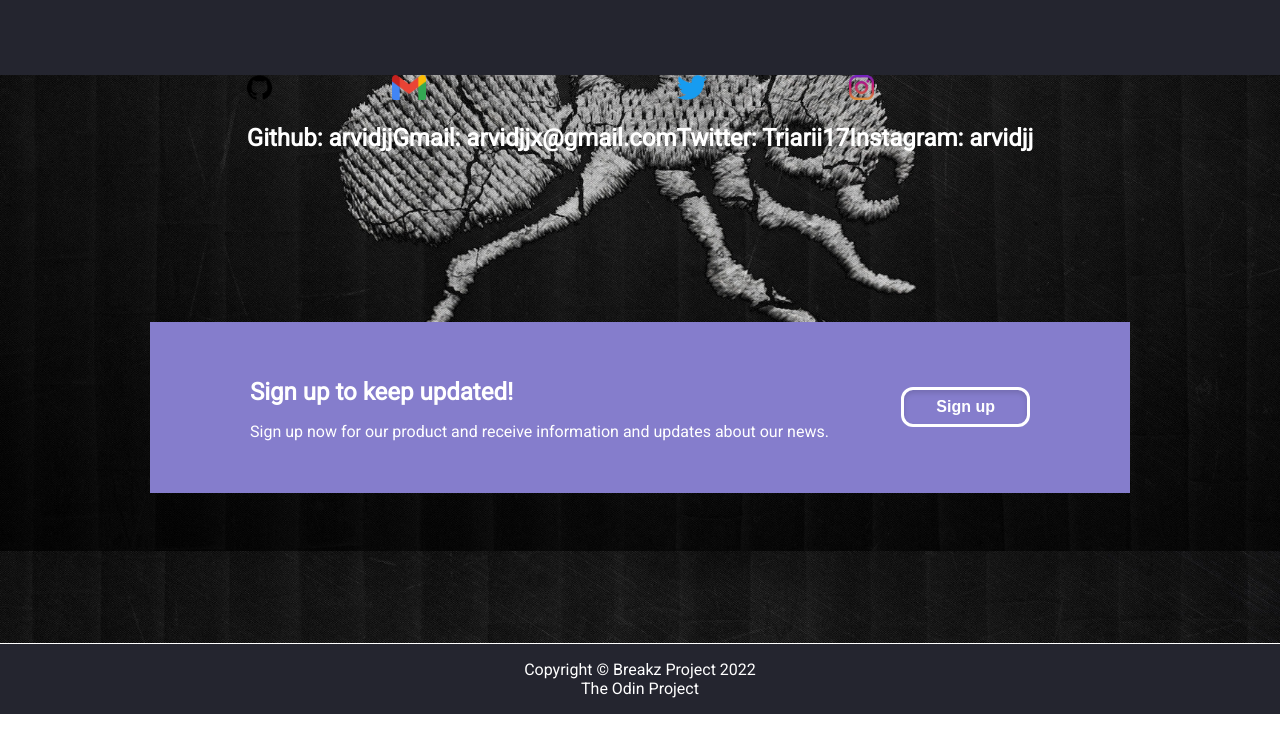
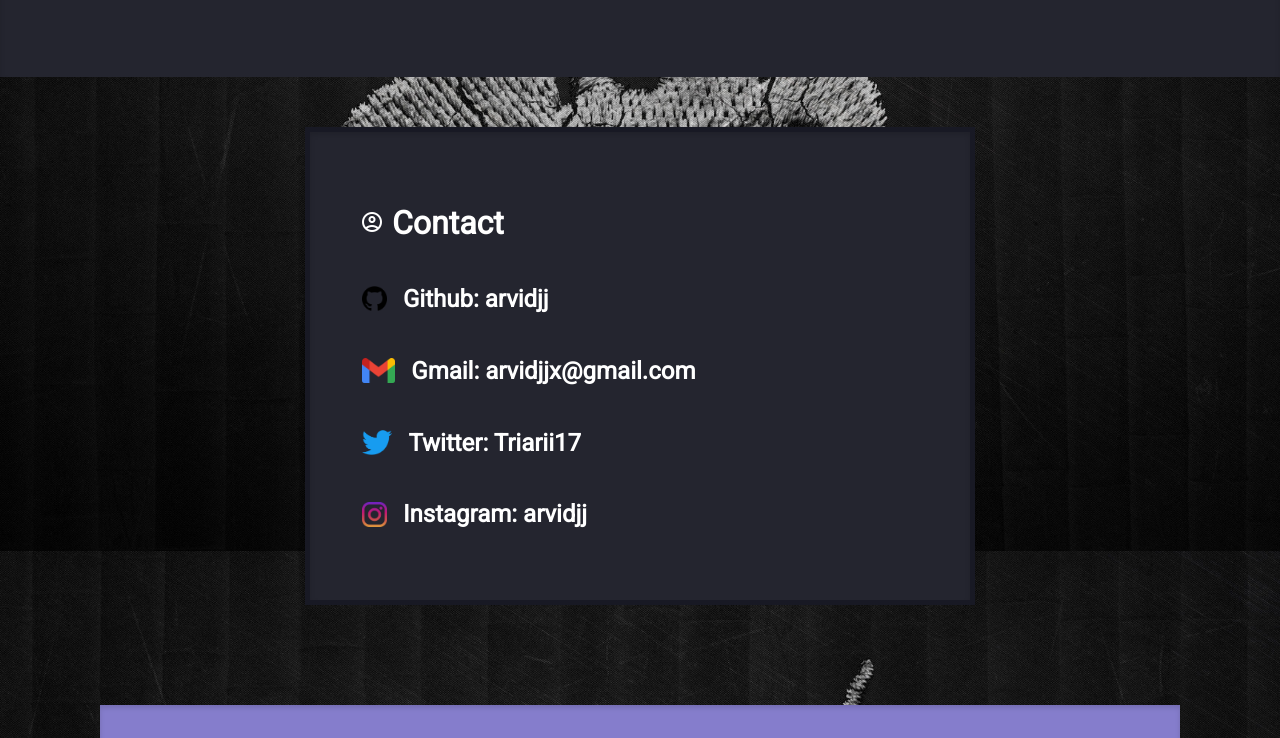
Before and after one commit to arvidjj/landing-page, a plain HTML site: page index.html in a window 1280 px wide. Shown: the part 1849-2587 px from the top of the page. Before the commit the page ends 2563 px from the top, so only its background shows below. Drawn offline with nearby package versions, Linux system fonts and the light colour scheme.

Commit message:
Updated contact

```diff
--- a/index.html
+++ b/index.html
@@ -8,6 +8,8 @@
     <title>Main Page</title>
     <link rel="stylesheet" href="style.css">
     <link href='https://fonts.googleapis.com/css?family=Roboto' rel='stylesheet'>
+    <link rel="stylesheet"
+        href="https://fonts.googleapis.com/css2?family=Material+Symbols+Outlined:opsz,wght,FILL,GRAD@20..48,100..700,0..1,-50..200" />
 </head>
 
 <body>
@@ -16,7 +18,7 @@
             <a href="#"><img src="images/logo.png" id="mainLogo" width="" height=""></a>
 
             <ul class="links">
-                <li><a href="#">Work</a></li>
+                <li><a href="#workSection">Work</a></li>
                 <li><a href="#quoteSection">About</a></li>
                 <li><a href="#contactSection">Contact</a></li>
             </ul>
@@ -25,7 +27,7 @@
 
     <div class="main-wrapper">
         <div class="hero center-flex">
-            <div class="heroBox">
+            <div class="heroBox smallShadow">
                 <div class="hItem">
                     <div class="heroText screen50">
                         <h1>Coolest breakbeat page ever!</h1>
@@ -33,7 +35,7 @@
                             Feel
                             free
                             to join the forums.</p>
-                        <button class="button heroButton">Sign up</button>
+                        <button class="button heroButton smallShadow">Sign up</button>
                     </div>
                 </div>
                 <div class="hItem">
@@ -43,7 +45,7 @@
                 </div>
             </div>
         </div>
-        <div class="info">
+        <div id="workSection" class="info smallShadow">
             <h1>Type of Breakz.</h1>
             <div class="infoBoxes mx-auto screen60">
                 <div class="infoBox">
@@ -52,7 +54,7 @@
                 </div>
                 <div class="infoBox">
                     <img src="images/dobberman.jpg" alt="Dobberman">
-                    <p>d1</p>
+                    <p>Nu Skool</p>
                 </div>
                 <div class="infoBox">
                     <img src="images/dobberman.jpg" alt="Dobberman">
@@ -69,7 +71,7 @@
             </div>
         </div>
         <div class="app">
-            <div id="quoteSection" class="quote center-flex">
+            <div id="quoteSection" class="quote center-flex smallShadow">
                 <div class="quoteText">
                     <p>
                         Now, we do not pretend to have achieved perfection, but we do have a system, and it works.
@@ -85,46 +87,51 @@
             </div>
         </div>
 
-        <div id="contactSection" class="contact center-flex">
-            <div class="contactContainer center-flex">
+        <div id="contactSection">
+            <div class="contact center-flex">
+                <div class="contactContainer center-flex screen35 smallShadow">
+                    <h1><span class="material-symbols-outlined">
+                            account_circle
+                        </span> Contact</h1>
                     <div class="contactItem">
                         <a href="https://github.com/arvidjj" target="_blank">
                             <img src="images/github.png" alt="Github">
-                        <h2>Github: arvidjj</h2>
+                            <h2 class="contactH">Github: arvidjj</h2>
                         </a>
                     </div>
                     <div class="contactItem">
                         <a href="mailto:arvidjjx@gmail.com">
                             <img src="images/gmail.png" alt="Gmail">
-                        <h2>Gmail: arvidjjx@gmail.com</h2>
+                            <h2 class="contactH">Gmail: arvidjjx@gmail.com</h2>
                         </a>
                     </div>
                     <div class="contactItem">
-                    <a href="https://twitter.com/Triarii17">
+                        <a href="https://twitter.com/Triarii17" target="_blank">
                             <img src="images/twitter.png" alt="Twitter">
-                        <h2>Twitter: Triarii17</h2>
+                            <h2 class="contactH">Twitter: Triarii17</h2>
                         </a>
                     </div>
                     <div class="contactItem">
-                    <a href="https://www.instagram.com/arviddj/">
+                        <a href="https://www.instagram.com/arviddj/" target="_blank">
                             <img src="images/instagram.png" alt="Instagram">
-                        <h2>Instagram: arvidjj</h2>
+                            <h2 class="contactH">Instagram: arvidjj</h2>
                         </a>
+                    </div>
                 </div>
             </div>
         </div>
 
         <div class="signUp center-flex">
-            <div class="signUpBox screen60">
+            <div class="signUpBox screen60 smallShadow">
                 <div class="signUpText">
                     <h2>Sign up to keep updated!</h2>
                     <p>Sign up now for our product and receive information and updates about our news.</p>
                 </div>
-                <button class="button buttonSignUp">Sign up</button>
+                <button class="button buttonSignUp smallShadow">Sign up</button>
             </div>
         </div>
 
-        <div class="footer center-flex">
+        <div class="footer center-flex smallShadow">
             <p>Copyright &copy; Breakz Project 2022<br>The Odin Project</p>
         </div>
 
--- a/style.css
+++ b/style.css
@@ -44,6 +44,14 @@ a {
     max-width: 50rem;
 }
 
+.screen35 {
+    max-width: 35rem;
+}
+
+.screen25 {
+    max-width: 25rem;
+}
+
 .center-flex {
     align-items: center;
     justify-content: center;
@@ -52,6 +60,10 @@ a {
 .mx-auto {
     margin-left: auto;
     margin-right: auto;
+}
+
+.smallShadow {
+    box-shadow: inset 0 3px 5px rgba(0, 0, 0, .125);
 }
 
 .header {
@@ -92,6 +104,7 @@ a {
     justify-content: center;
     flex-wrap: wrap;
     background-color: #24252f;
+    border: 1px solid transparent;
 }
 
 .hItem {
@@ -126,7 +139,6 @@ button {
 
 .heroButton {
     background-color: #857dcc;
-    box-shadow: inset 0 3px 5px rgba(0, 0, 0, .125);
     transition-duration: 0.5s;
 }
 
@@ -196,7 +208,7 @@ button {
 
 .signUp {
     display:flex;
-    margin: 150px;
+    margin: 100px;
     min-width: 0;
 }
 
@@ -218,7 +230,6 @@ button {
     background-color: rgb(133, 125, 204);
     border: 3px solid white;
     border-radius: 12px;
-    box-shadow: inset 0 3px 5px rgba(0, 0, 0, .125);
     transition-duration: 0.5s;
 }
 
@@ -235,15 +246,35 @@ button {
     text-align: center;
 }
 
+.contact {
+    display:flex;
+    margin:50px;
+}
+
+.contactContainer {
+    padding: 50px;
+    background-color: #24252f;
+    border: 5px solid rgb(24, 25, 36);
+    width:100%
+}
+
 .contactItem {
     display:flex;
+}
+
+.contactItem a {
+    display:flex;
+    align-items: center;
+    padding:2px;
+    padding-right:30px;
+}
+
+.contactItem a:hover .contactH {
+    text-shadow: 0 0 5px rgb(133, 125, 204), 0 0 7px #ff0000;
 }
 
 .contactItem a img {
     width:auto;
     height:25px;
+    margin-right:16px;
 }
-
-.contactContainer {
-    display:flex;
-}
```
Lines whose indentation alone changed are shown as unchanged.
